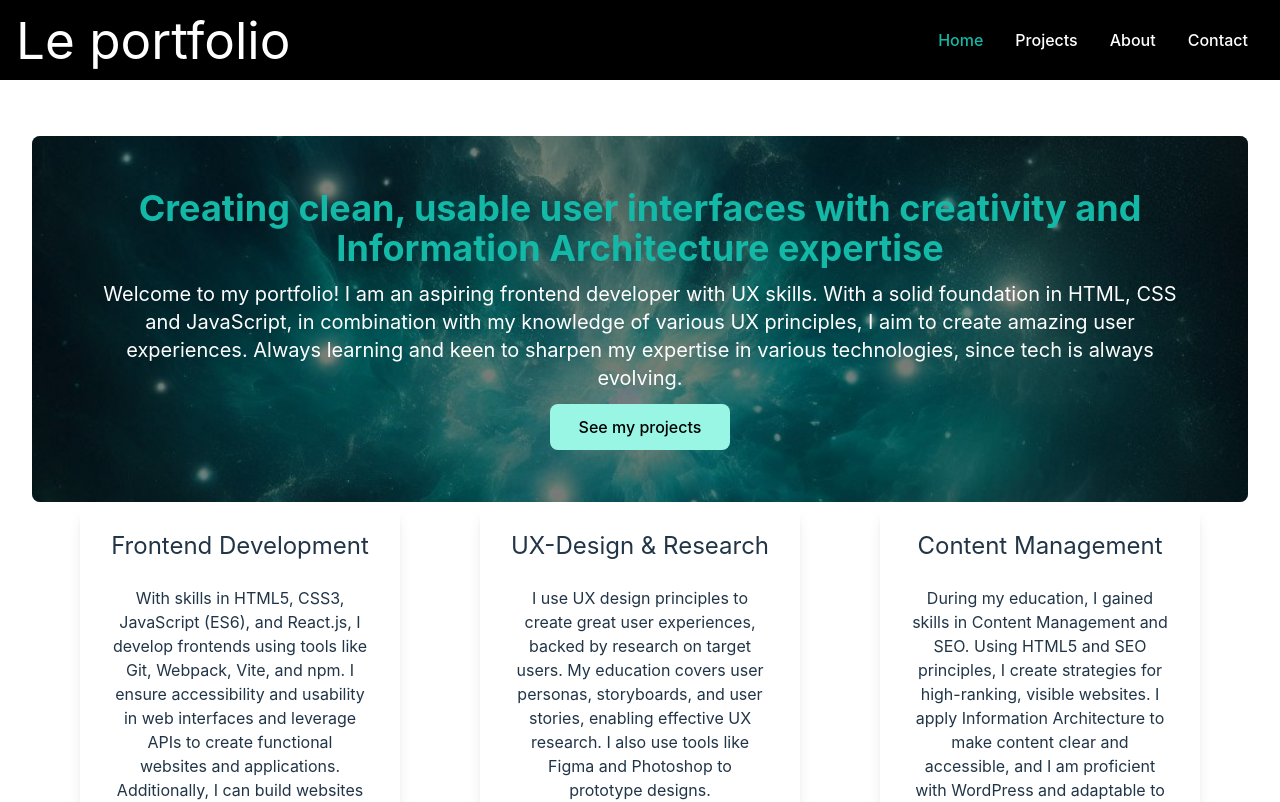
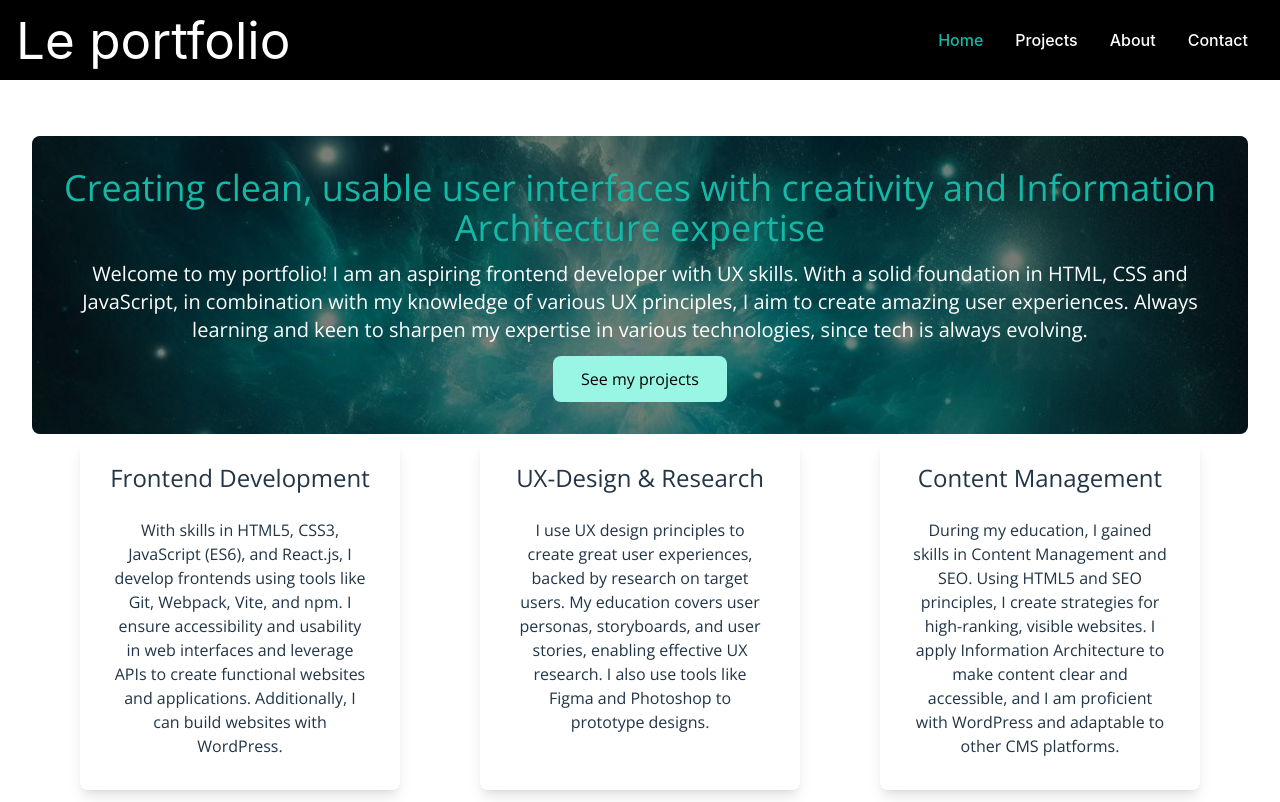
Before and after one commit to NicoleCoding/Portfolio-react, a React (Vite) app: page / in a window 1280 px wide. Shown: the top 802 px of the page. Built offline with nearby package versions, Linux system fonts and the light colour scheme.

Commit message:
- Aspect ration added on hero section - Custom font added

```diff
--- a/src/index.css
+++ b/src/index.css
@@ -1,6 +1,14 @@
+@font-face {
+  font-family: 'Open Sans';
+  src: url('./assets/OpenSans-Regular.ttf') format('truetype');
+  font-weight: 400;
+  font-style: normal;
+}
+
 @tailwind base;
 @tailwind components;
 @tailwind utilities;
+
 
 :root {
   font-family: Inter, system-ui, Avenir, Helvetica, Arial, sans-serif;
--- a/src/pages/About.jsx
+++ b/src/pages/About.jsx
@@ -2,14 +2,14 @@ import { HiOutlineLightBulb } from "react-icons/hi";
 
 export default function About() {
     return (
-        <section>
+        <section className="font-custom">
             <div className="flex items-center justify-center m-5">
                 <h2 className="font-bold text-4xl text-teal-500">About</h2>
                 <HiOutlineLightBulb className="text-teal-500 m-1" size={40}/>
             </div>
             <section className="flex flex-col items-center">
                 <h3 className="text-2xl m-1">Who I am</h3>
-                <p className="p-3 m-2 w-4/5">My name is Nicole and I am recent graduate in Information architecture with a passion for development of various types of software, especially within the web. Through my degree
+                <p className="m-2 w-4/5">My name is Nicole and I am recent graduate in Information architecture with a passion for development of various types of software, especially within the web. Through my degree
                     I acquired a solid foundation in structuring and designing digital environments. My education has equipped me with a deep understanding of user experience principles,
                     information organization, and the latest web technologies.
                 </p>
--- a/src/pages/Contact.jsx
+++ b/src/pages/Contact.jsx
@@ -3,7 +3,7 @@ import ContactForm from "../components/ContactForm";
 
 export default function Contact() {
     return (
-        <section>
+        <section className="font-custom">
             <div className="flex items-center justify-center">
                 <h2 className="font-bold text-4xl text-teal-500">Contact</h2>
                 <PiEnvelope className="text-teal-500 m-1" size={40}/>
--- a/src/pages/Home.jsx
+++ b/src/pages/Home.jsx
@@ -2,12 +2,12 @@ import { Link } from "wouter";
 
 export default function Home() {
     return (
-        <section className="container mx-auto p-4 md:p-8 max-w-screen-4xl">
-            <section id="hero" className="relative flex flex-col md:flex-col justify-between items-center bg-hero-background bg-no-repeat bg-cover p-5 text-white rounded-lg h-25 bg-center">
+        <section className="container mx-auto p-4 md:p-8 max-w-screen-4xl font-custom">
+            <section id="hero" className="relative flex flex-col md:flex-col justify-between items-center bg-hero-background bg-no-repeat bg-cover text-white rounded-lg h-25 bg-center aspect-square sm:aspect-auto overflow-hidden">
             <div className="absolute inset-0 bg-black bg-opacity-50 rounded-lg"></div>
             <div className="relative z-8 text-white p-8 flex flex-col items-center justify-center h-full">
-            <h2 className="font-bold text-4xl text-teal-500">Creating clean, usable user interfaces with creativity and Information Architecture expertise</h2>
-                <p className="p-3 text-xl">Welcome to my portfolio! I am an aspiring frontend developer with UX skills. With a solid foundation in HTML, CSS and JavaScript, in combination with my knowledge of various
+            <h2 className="font-bold text-3xl sm:text-4xl text-teal-500 text-center">Creating clean, usable user interfaces with creativity and Information Architecture expertise</h2>
+                <p className="p-3 text-base sm:text-xl text-center">Welcome to my portfolio! I am an aspiring frontend developer with UX skills. With a solid foundation in HTML, CSS and JavaScript, in combination with my knowledge of various
                     UX principles, I aim to create amazing user experiences. Always learning and keen to sharpen my expertise in various technologies, since tech is always evolving.
                 </p>
                 <button className="bg-teal-200"><Link className="py-1 px-2 text-black hover:text-teal-500" href="/projects">See my projects</Link></button>
--- a/src/pages/Projects.jsx
+++ b/src/pages/Projects.jsx
@@ -6,7 +6,7 @@ export default function Projects() {
 
 
     return (
-        <section className="p-5" id="projects-display">
+        <section className="p-5 font-custom" id="projects-display">
             <div className="flex items-center justify-center">
                 <h2 className="font-bold text-4xl text-teal-500">Projects</h2>
                 <LuRocket className="text-teal-500 m-1" size={40}/>
--- a/tailwind.config.js
+++ b/tailwind.config.js
@@ -6,6 +6,9 @@ export default {
   ],
   theme: {
     extend: {
+      fontFamily: {
+        custom: ['Open Sans', 'sans-serif'], // You can give it any name like 'custom'
+      },
       backgroundImage: {
         'hero-background': "url('./assets/Galaxy.jpeg')",
         'skills-background': "url('./assets/Space.jpeg')",
```
Also changed, not shown: src/assets/OpenSans-Regular.ttf (added), src/assets/README.txt (added).
